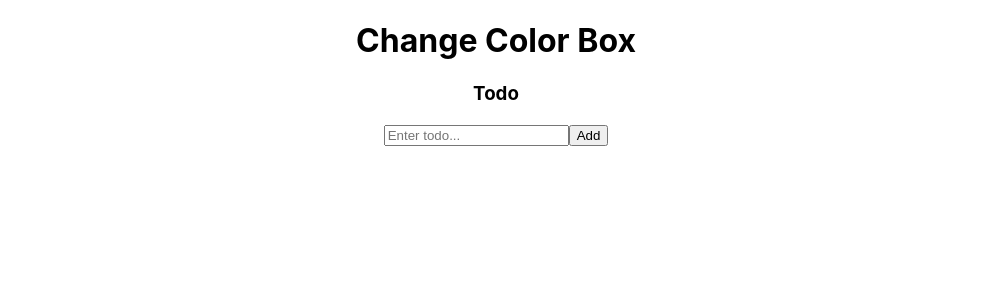
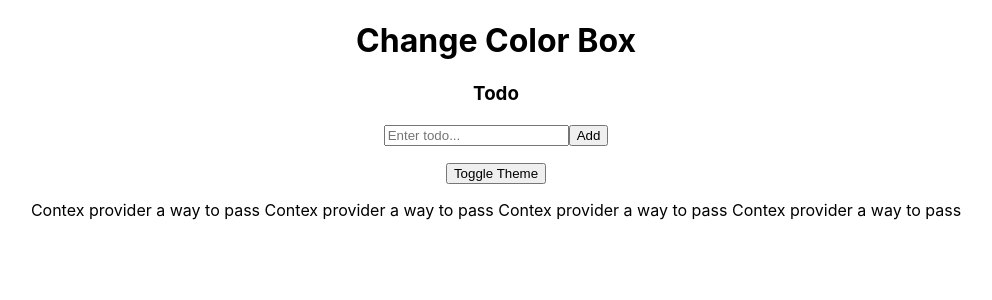
Before and after one commit to mrcuong1206/react-test, a React (Create React App) app: page / in a window 1280 px wide. Shown: the top 300 px of the page, without its empty margins (144-1136 px from the left). Built offline with nearby package versions, Linux system fonts and the light colour scheme.

Commit message:
test context

```diff
--- a/src/App.css
+++ b/src/App.css
@@ -6,3 +6,8 @@
   margin: 0 auto;
   text-align: center;
 }
+
+.dark {
+  color: white;
+  background-color: #000;
+}
--- a/src/App.js
+++ b/src/App.js
@@ -1,11 +1,13 @@
-import React from "react";
+import { React } from "react";
 import "./App.css";
 // import YoutubeList from "./Components/Youtube/YoutubeList";
-import ColorBox from "./Components/ChangeColorBox/ColorBox.js";
-import Counter from "./Components/Count/Counter";
-import CounterUseRef from "./Components/CountUseRef/CounterUseRef";
-import Reducer from "./Components/Reducer/Reducer";
+// import ColorBox from "./Components/ChangeColorBox/ColorBox.js";
+// import Counter from "./Components/Count/Counter";
+// import CounterUseRef from "./Components/CountUseRef/CounterUseRef";
+// import Reducer from "./Components/Reducer/Reducer";
 import NewReducer from "./Components/Reducer/NewReducer";
+import Context from "./Components/context/Context";
+
 const App = () => {
   // const name = "ReyC";
 
@@ -18,6 +20,7 @@ const App = () => {
       <CounterUseRef />
       <Reducer /> */}
       <NewReducer />
+      <Context />
     </div>
   );
 };
--- /dev/null
+++ b/src/Components/context/Content.js
@@ -0,0 +1,12 @@
+import React from "react";
+import Paragraph from "./Paragraph";
+
+const Content = () => {
+  return (
+    <div>
+      <Paragraph />
+    </div>
+  );
+};
+
+export default Content;
--- /dev/null
+++ b/src/Components/context/Context.js
@@ -0,0 +1,15 @@
+import Content from "./Content";
+import { React, useContext } from "react";
+import { ThemeContext } from "../../ThemeContext";
+
+const Context = () => {
+  const contextToggle = useContext(ThemeContext);
+  return (
+    <div>
+      <button onClick={contextToggle.toggleTheme}>Toggle Theme</button>
+      <Content />
+    </div>
+  );
+};
+
+export default Context;
--- /dev/null
+++ b/src/Components/context/Paragraph.js
@@ -0,0 +1,14 @@
+import { React, useContext } from "react";
+import { ThemeContext } from "../../ThemeContext";
+
+const Paragraph = () => {
+  const contextTheme = useContext(ThemeContext);
+  return (
+    <p className={contextTheme.theme}>
+      Contex provider a way to pass Contex provider a way to pass Contex
+      provider a way to pass Contex provider a way to pass
+    </p>
+  );
+};
+
+export default Paragraph;
--- /dev/null
+++ b/src/ThemeContext.js
@@ -0,0 +1,25 @@
+import { createContext } from "react";
+import React from "react";
+
+const ThemeContext = createContext();
+
+const ThemeProvider = ({ children }) => {
+  const [theme, setTheme] = React.useState("light");
+
+  const toggleTheme = () => {
+    setTheme(theme === "light" ? "dark" : "light");
+  };
+
+  const value = {
+    theme,
+    toggleTheme,
+  };
+
+  return (
+    <div>
+      <ThemeContext.Provider value={value}>{children}</ThemeContext.Provider>
+    </div>
+  );
+};
+
+export { ThemeContext, ThemeProvider };
--- a/src/index.js
+++ b/src/index.js
@@ -1,13 +1,16 @@
-import React from 'react';
-import ReactDOM from 'react-dom/client';
-import './index.css';
-import App from './App';
-import reportWebVitals from './reportWebVitals';
+import React from "react";
+import ReactDOM from "react-dom/client";
+import "./index.css";
+import App from "./App";
+import reportWebVitals from "./reportWebVitals";
+import { ThemeProvider } from "./ThemeContext";
 
-const root = ReactDOM.createRoot(document.getElementById('root'));
+const root = ReactDOM.createRoot(document.getElementById("root"));
 root.render(
   <React.StrictMode>
-    <App />
+    <ThemeProvider>
+      <App />
+    </ThemeProvider>
   </React.StrictMode>
 );
 
```
